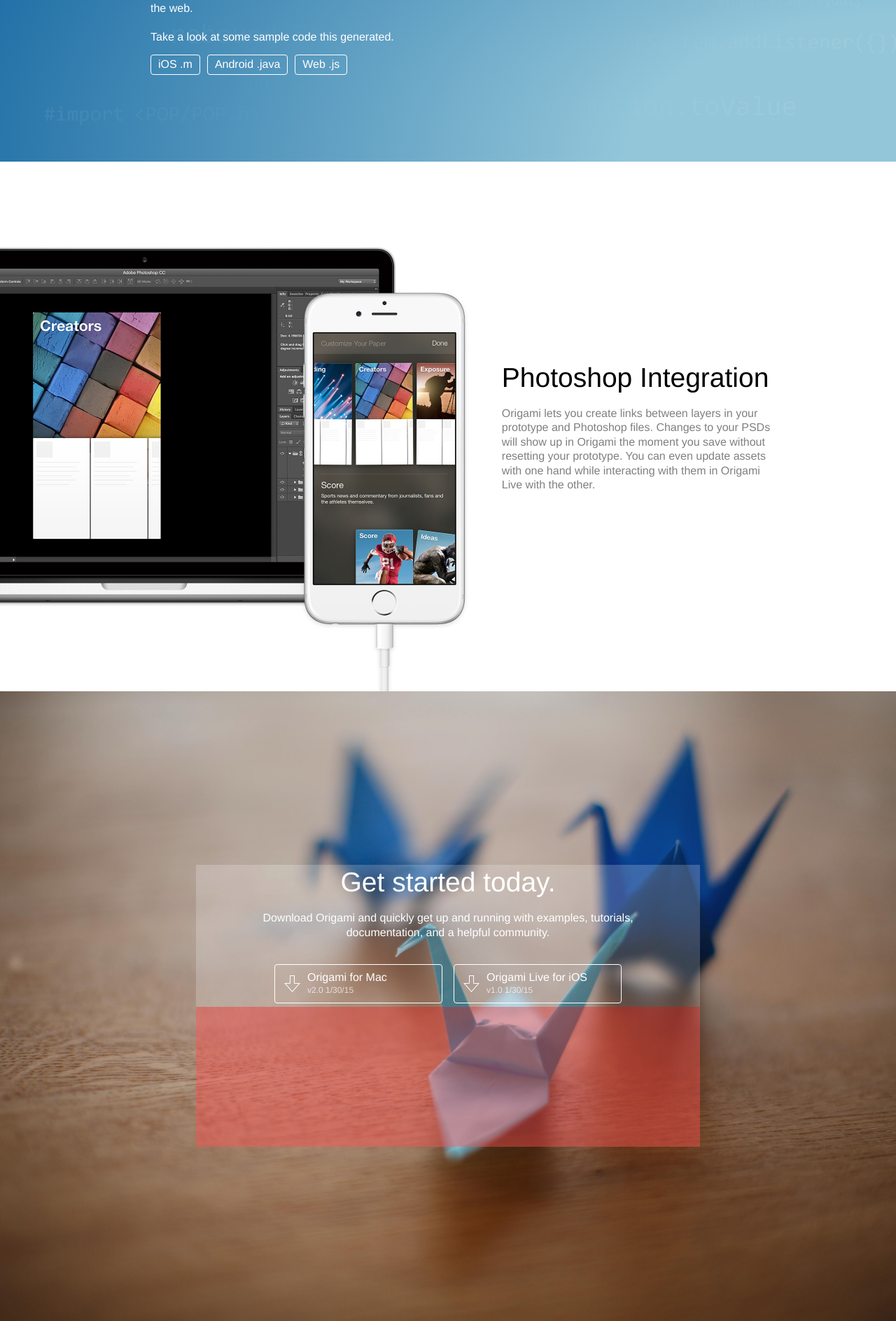
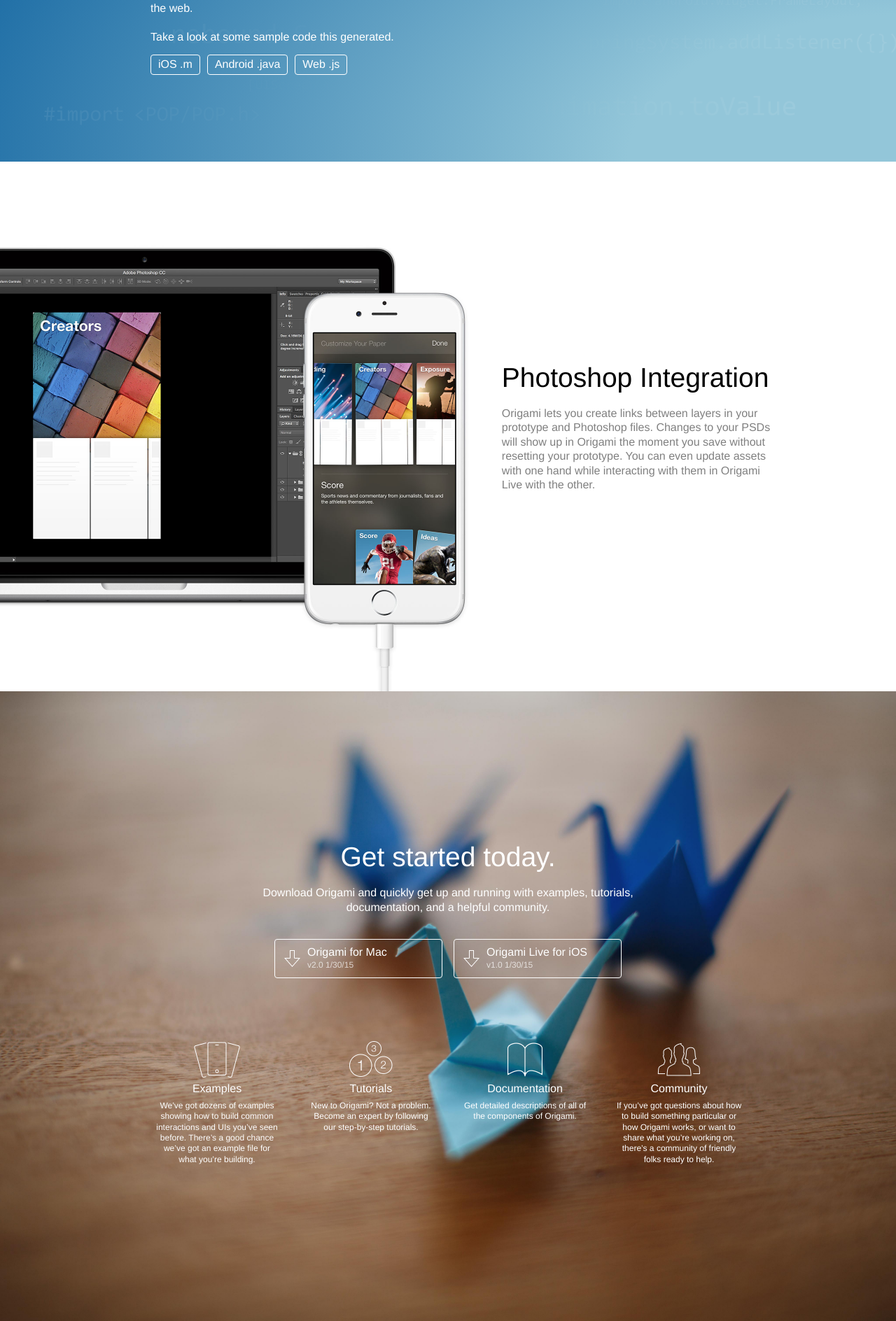
Before and after one commit to facebookarchive/origami, a Jekyll site: the page built from index.html, in a window 1280 px wide. Shown: the part 2354-4242 px from the top of the page at 70% size. Built offline with Jekyll 4.4.1, drawn with Linux system fonts in a browser that asks for light colours; Markdown is read by kramdown in place of the engine named in the settings; the list of posts is cut into pages by our own code; comment, search, counter and statistics services are not loaded.

Commit message:
Finished up the getting started section

```diff
--- a/index.html
+++ b/index.html
@@ -79,21 +79,10 @@
 				<li><div class="download-arrow"></div>Origami Live for iOS<div class="secondary-button-text">v1.0  1/30/15</div></li>
 			</ul>
 			<div id="help-buttons">
-				<div class="help-button"></div>
-				<div class="help-button"></div>
-				<div class="help-button"></div>
-				<div class="help-button"></div>
+				<div class="help-button" id="examples-button"><a href="/examples">Examples<p>We&rsquo;ve got dozens of examples showing how to build common interactions and UIs you&rsquo;ve seen before. There&rsquo;s a good chance we&rsquo;ve got an example file for what you&rsquo;re building.</p></a></div>
+				<div class="help-button" id="tutorials-button">Tutorials<p>New to Origami? Not a problem. Become an expert by following our step-by-step tutorials.</p></div>
+				<div class="help-button" id="documentation-button"><a href="/documentation">Documentation<p>Get detailed descriptions of all of the components of Origami.</p></a></div>
+				<div class="help-button" id="community-button"><a href="https://www.facebook.com/groups/origami.community/" target="_blank">Community<p>If you&rsquo;ve got questions about how to build something particular or how Origami works, or want to share what you&rsquo;re working on, there&rsquo;s a community of friendly folks ready to help.</p></a></div>
 			</div>
 		</div>
-
-
-<!--		<div id="learn-origami">
-			<h3>Become an Origami pro.</h3>
-			<ul id="help-buttons" class="cf">
-				<li><a href="/examples">Examples<div class="secondary-button-text">We&rsquo;ve got 60 examples showing how to build common interactions and UI you&rsquo;ve seen before. There's a good chance we&rsquo;ve got an example file for what you&rsquo;re building.</div></a></li>
-				<li>Tutorials<div class="secondary-button-text">New to Origami? Not a problem. Be an expert at prototyping in Origami by following our step-by-step tutorials.</div></li>
-				<li><a href="/documentation">Documentation<div class="secondary-button-text">Get detailed descriptions of all of the components of Origami.</div></a></li>
-				<li class="last-button"><a href="https://www.facebook.com/groups/origami.community/" target="_blank">Community<div class="secondary-button-text">If you&rsquo;ve got questions about how to build something particular or how Origami works, or want to share what you&rsquo;re working on, there&rsquo;s a community of friendly folks ready to help.</div></a></li>
-			</ul>
-		</div>-->
 	</div>
--- a/public/css/homepage.css
+++ b/public/css/homepage.css
@@ -277,7 +277,6 @@
 }
 
 #section-get-started .centered-content {
-	background-color: rgba(255,255,255,0.2);
 	margin: auto;
 }
 
@@ -312,6 +311,7 @@
 }
 
 #help-buttons {
+	margin-top: 72px;
 	margin-left: auto;
 	margin-right: auto;
 	display: -webkit-flex;
@@ -327,39 +327,23 @@
 }
 
 .help-button {
-	width: 180px;
+	width: 200px;
 	height: 200px;
-	background-color: rgba(255,0,0,0.3);
+	background-size: 70px 56px;
+	background-position-x: 50%;
+	background-position-y: 8%;
+	background-repeat: no-repeat;
+	padding-top: 71px;
+	margin: auto 10px;
 }
 
-#help-buttons li {
-	padding: 10px 20px;
-	width: 240px;
-	height: 140px;
-	float: left;
-	border-radius: 0px;
-	border-color: rgba(0, 0, 0, 0);
-	border-width: 1px;
-	border-right-color: rgba(255, 255, 255, .3);
-	border-right-width: 1px;
-	border-style: solid;
-}
-
-#help-buttons li:hover {
-	background-color: rgba(255, 255, 255, .1);
-}
-
-#help-buttons li:active {
-	background-color: rgba(255, 255, 255, .3);
-}
-
-#help-buttons .last-button {
-	border-right-color: rgba(255, 255, 255, .0);
-}
-
-#help-buttons .secondary-button-text {
-	color: white;
+#help-buttons p {
+	font-size: 12px;
 	margin-top: 6px;
+	padding-left: 10px;
+	padding-right: 10px;
+	-webkit-user-select:none;
+	cursor: default;
 }
 
 #help-buttons a {
@@ -367,11 +351,30 @@
 	font-weight: normal;
 }
 
-/*#learn-origami {
-	display: -webkit-flex;
-	display: flex;
-	-webkit-flex-direction: row;
-	flex-direction: row;
-	align-items: center;
-	justify-content: center;
-}*/
+#examples-button {
+	background-image: url('../images/learn-examples.png');
+}
+
+#tutorials-button {
+	background-image: url('../images/learn-tutorials.png');
+}
+
+#documentation-button {
+	background-image: url('../images/learn-documentation.png');
+}
+
+#community-button {
+	background-image: url('../images/learn-community.png');
+}
+
+#help-buttons div {
+	border-radius: 6px;
+}
+
+#help-buttons div:hover {
+	background-color: rgba(255, 255, 255, .15);
+}
+
+#help-buttons div:active {
+	background-color: rgba(255, 255, 255, .3);
+}
```
Also changed, not shown: public/images/learn-community.png (added), public/images/learn-documentation.png (added), public/images/learn-tutorials.png (added), 5 other files.
